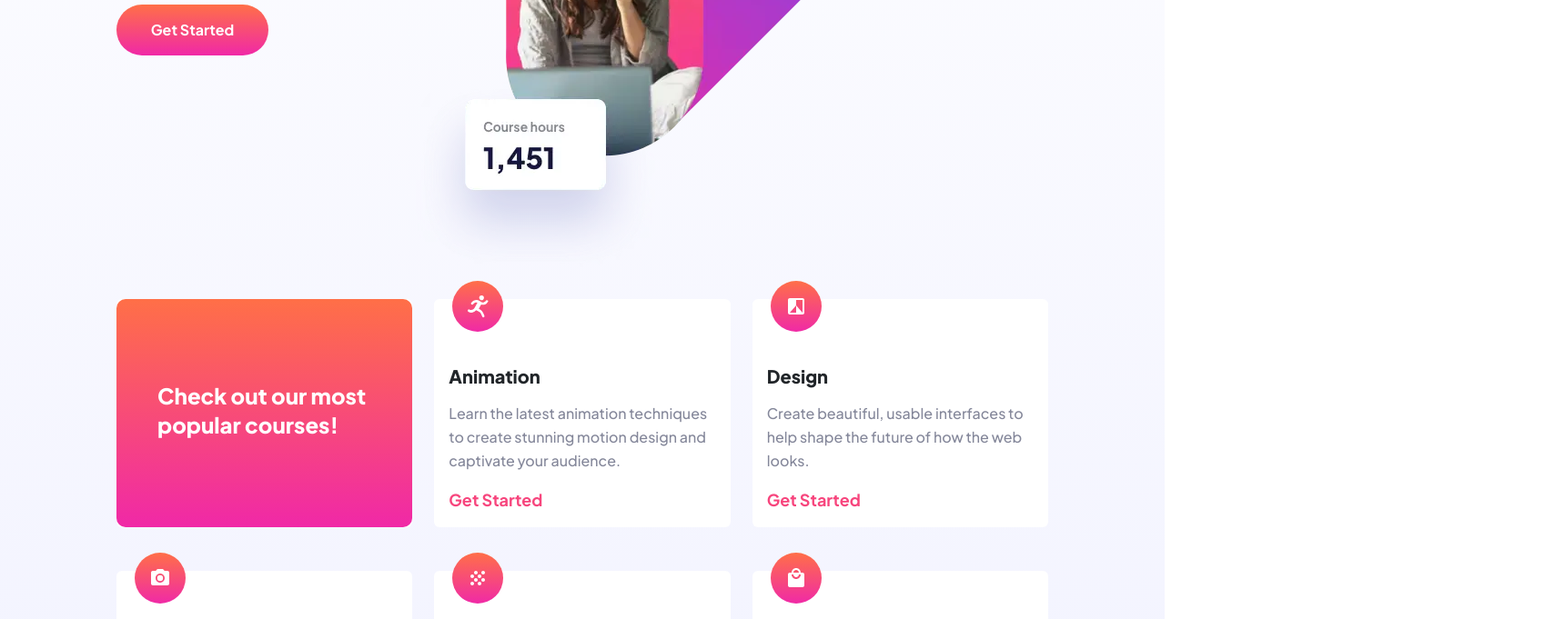
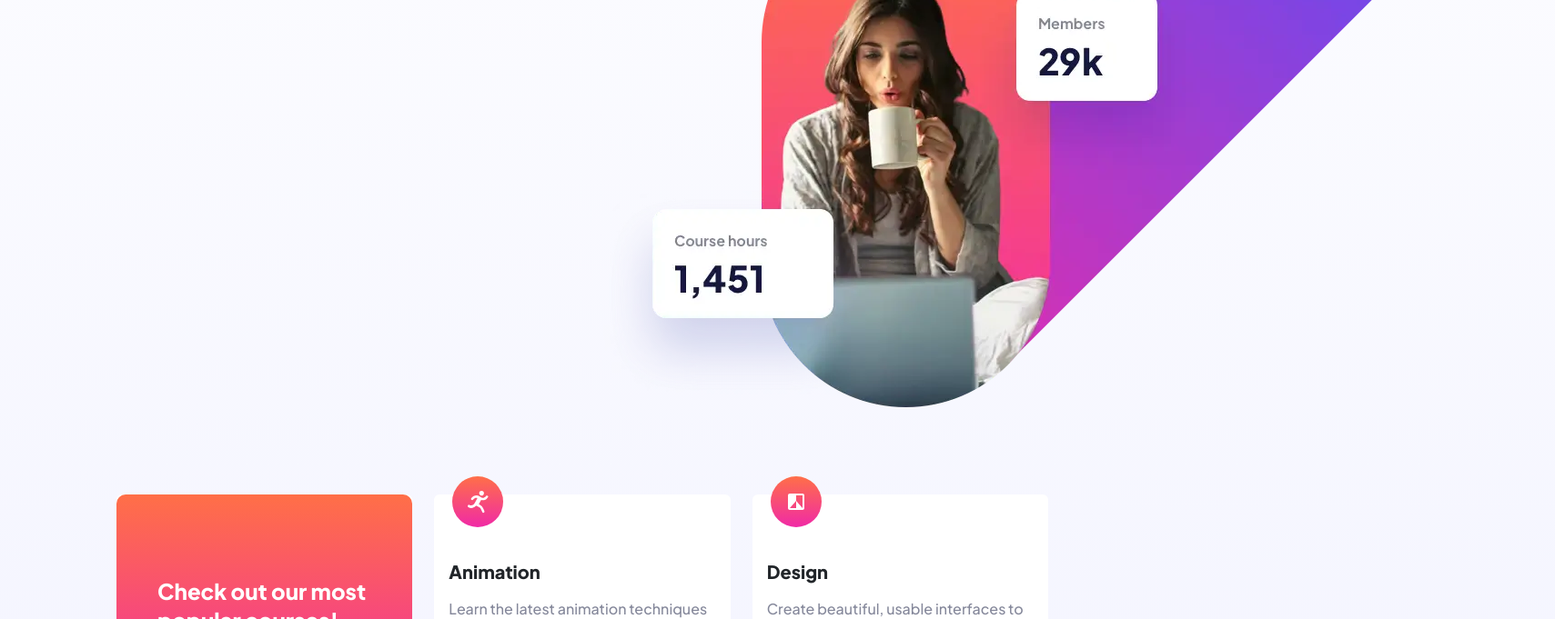
Before and after one commit to hschu91466/skilled-elearning-landing-pages, a plain HTML site: page index.html in a window 1280 px wide. Shown: the part 538-1219 px from the top of the page at 91% size, 1709 px wide, since content can reach past the window. Drawn offline with nearby package versions, Linux system fonts and the light colour scheme.

Commit message:
2/5/2023

```diff
--- a/css/style.scss
+++ b/css/style.scss
@@ -231,7 +231,7 @@ h6 {
     padding: 2em 0;
 
     .hero-image {
-      content: url(../images/image-hero-tablet.webp);
+      content: url(../images/image-hero-desktop.webp);
     }
   }
   .card-container {
--- a/index.html
+++ b/index.html
@@ -25,19 +25,25 @@
 
   <div role="banner">
     <div class="banner-container">
+      <div class="row gy-5">
+        <div class="col-12 col-md-6 col-lg-6 col-xl-6">
           <div class="hero-content">
             <h1>Maximize skill,
               minimize budget</h1>
             <div class="hero-text">
               <h6>
-            Our modern courses across a range of in-demand skills will give you the knowledge you need to live the life
+                Our modern courses across a range of in-demand skills will give you the knowledge you need to live the
+                life
                 you want.
               </h6>
             </div>
             <button class="hero-btn">Get Started</button>
           </div>
-
+        </div>
+        <div class="col-12 col-md-6 col-lg-6 col-xl-6">
           <div class="hero-image"><!-- Image set using media queries --></div>
+        </div>
+      </div>
     </div>
   </div>
 
```
Also changed, not shown: css/style.css. Lines whose indentation alone changed are shown as unchanged.
